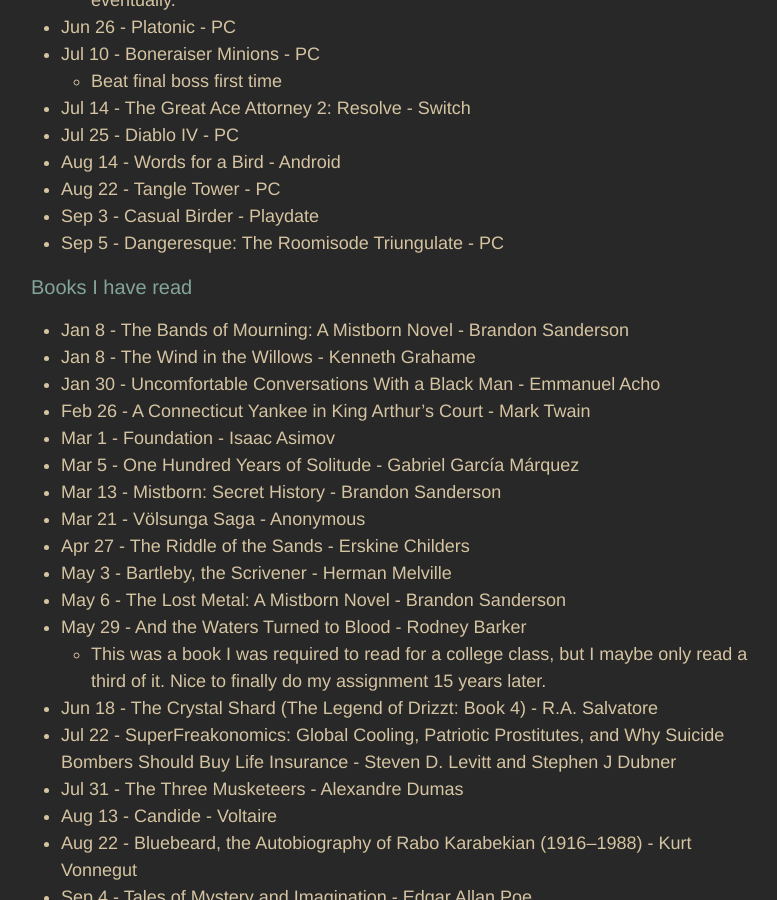
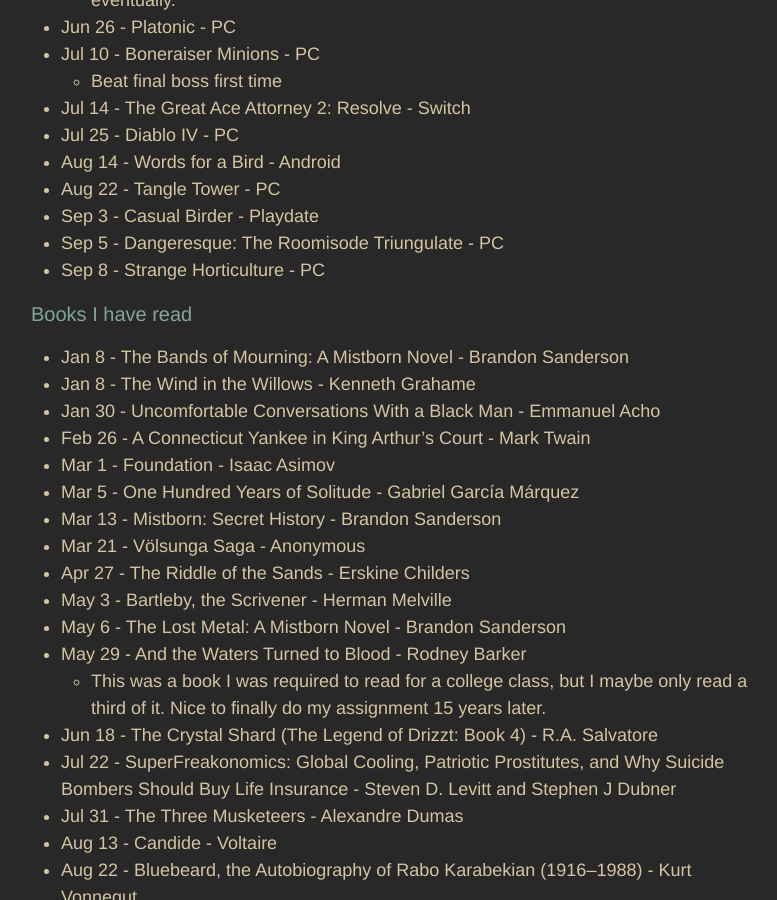
Before and after one commit to adkinsrs/sadkins_site, a Jekyll site: the page built from misc.md, in a window 1280 px wide and 900 px high, scrolled down 1004 px. Shown: the whole window, without its empty margins (239-1016 px from the left). Built offline with Jekyll 4.4.1, drawn with Linux system fonts in a browser that asks for light colours.

Commit message:
beat a game

```diff
--- a/misc.md
+++ b/misc.md
@@ -43,6 +43,7 @@
 * Aug 22 - Tangle Tower - PC
 * Sep 3 - Casual Birder - Playdate
 * Sep 5 - Dangeresque: The Roomisode Triungulate - PC
+* Sep 8 - Strange Horticulture - PC
 
 ### Books I have read
 
```
